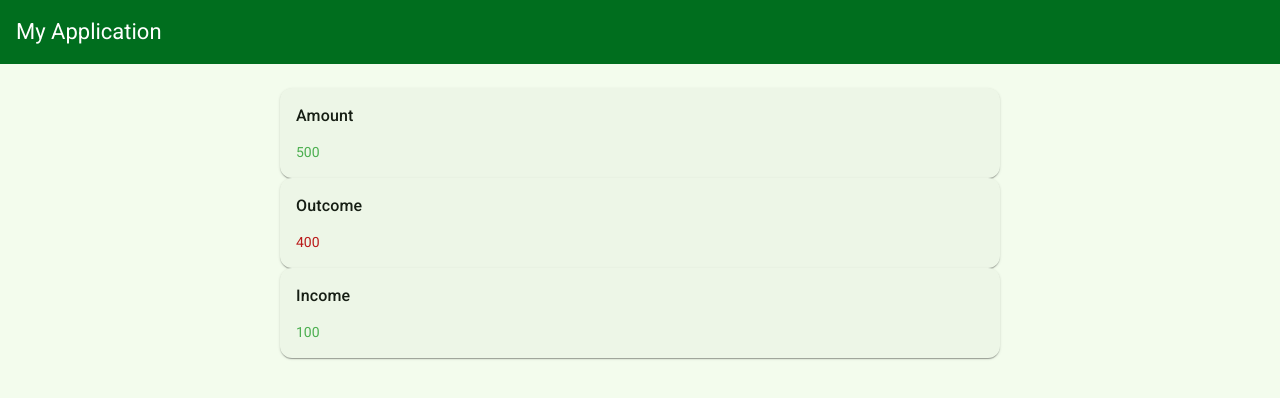
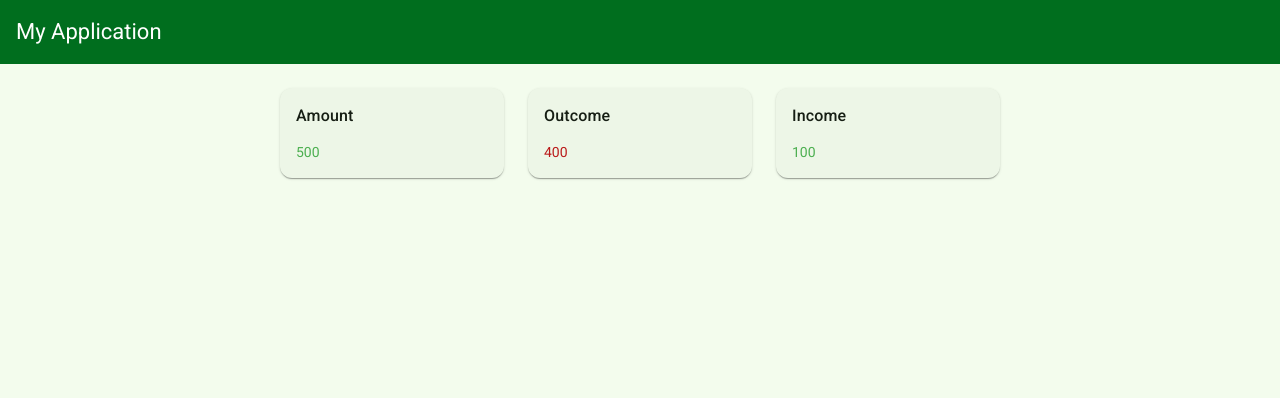
Before and after one commit to FeliperPC/financial-manager, an Angular app: page / in a window 1280 px wide. Shown: the top 398 px of the page. Built offline with nearby package versions, Linux system fonts and the light colour scheme.

Commit message:
Refactor home feature to replace individual balance cards with a new balance component. Introduced balance component with encapsulated balance card logic and styles, enhancing code organization and maintainability.

```diff
--- /dev/null
+++ b/src/app/features/home/components/balance/balance.html
@@ -0,0 +1,18 @@
+<app-balance-card
+  class="card"
+  [value]="500"
+  [type]="'balance'"
+  [label]="'Amount'"
+></app-balance-card>
+<app-balance-card
+  class="card"
+  [value]="400"
+  [type]="'outcome'"
+  [label]="'Outcome'"
+></app-balance-card>
+<app-balance-card
+  class="card"
+  [value]="100"
+  [type]="'income'"
+  [label]="'Income'"
+></app-balance-card>
--- /dev/null
+++ b/src/app/features/home/components/balance/balance.scss
@@ -0,0 +1,8 @@
+:host {
+  display: flex;
+  gap: 24px;
+}
+
+.card {
+  flex: 1;
+}
--- a/src/app/features/home/home.html
+++ b/src/app/features/home/home.html
@@ -1,3 +1 @@
-<app-balance-card [value]="500" [type]="'balance'" [label]="'Amount'"></app-balance-card>
-<app-balance-card [value]="400" [type]="'outcome'" [label]="'Outcome'"></app-balance-card>
-<app-balance-card [value]="100" [type]="'income'" [label]="'Income'"></app-balance-card>
+<app-balance></app-balance>
--- a/src/app/features/home/home.ts
+++ b/src/app/features/home/home.ts
@@ -1,9 +1,9 @@
 import { Component } from '@angular/core';
-import { BalanceCard } from './components/balance-card/balance-card';
+import { Balance } from './components/balance/balance';
 
 @Component({
   selector: 'app-home',
-  imports: [BalanceCard],
+  imports: [Balance],
   templateUrl: './home.html',
   styleUrl: './home.scss',
 })
```
Also changed, not shown: src/app/features/home/components/balance/balance.ts (added, +10 -0 lines), src/app/features/home/components/balance/components/balance-card/balance-card.html (renamed from src/app/features/home/components/balance-card/balance-card.html), src/app/features/home/components/balance/components/balance-card/balance-card.scss (renamed from src/app/features/home/components/balance-card/balance-card.scss), src/app/features/home/components/balance/components/balance-card/balance-card.ts (renamed from src/app/features/home/components/balance-card/balance-card.ts).
